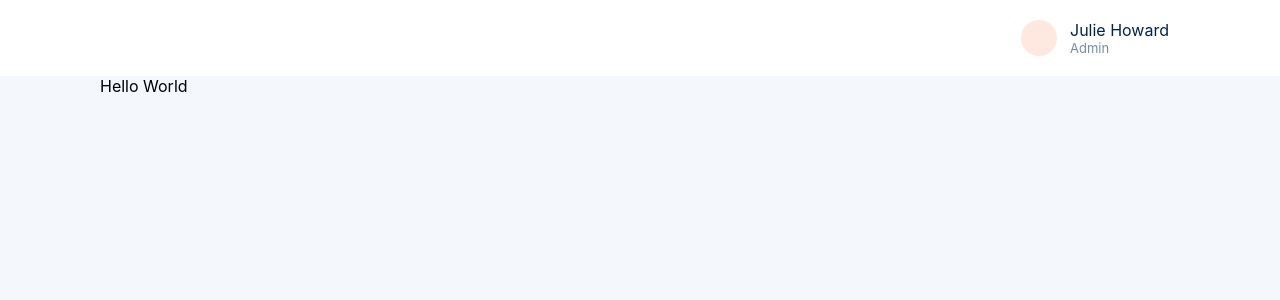
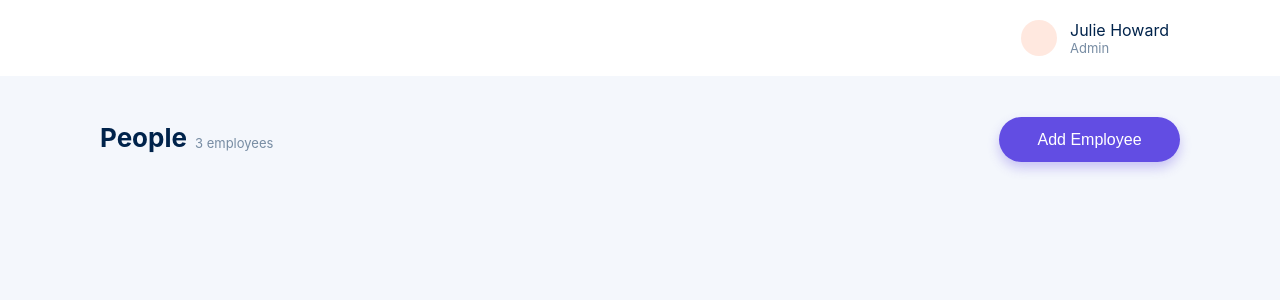
Before and after one commit to Mikjail/employeesRemote, a React (Create React App) app: page / in a window 1280 px wide. Shown: the top 300 px of the page. Built offline with nearby package versions, Linux system fonts and the light colour scheme.

Commit message:
EmployeeList Container - Adding Employee list container with header view

```diff
--- a/src/App.js
+++ b/src/App.js
@@ -1,22 +1,31 @@
 import React from 'react';
 import './styles/variables.css';
 import './App.css';
-import { BrowserRouter } from 'react-router-dom';
+import { BrowserRouter, Switch, Route } from 'react-router-dom';
 import { Provider } from 'react-redux';
 import { createStore } from 'redux';
 import Layout from './hoc/Layout/layout';
 import reducers from './store/reducers';
+import EmployeeList from './containers/EmployeeList/EmployeeList';
 
 const store = createStore(reducers);
 
-const App = () => (
+const App = () => {
+  const routes = (
+    <Switch>
+      <Route path="/" exact component={EmployeeList} />
+    </Switch>
+  );
+
+  return (
     <Provider store={store}>
       <BrowserRouter>
         <Layout>
-        <div className="App">Hello World</div>
+          {routes}
         </Layout>
       </BrowserRouter>
     </Provider>
   );
+};
 
 export default App;
--- /dev/null
+++ b/src/containers/EmployeeList/EmployeeList.js
@@ -0,0 +1,46 @@
+import React, { useEffect } from 'react';
+import { connect } from 'react-redux';
+import * as actions from '../../store/actions';
+import style from './EmployeeList.module.css';
+import commonStyle from '../../styles/common.module.css';
+
+const employeeList = (props) => {
+  const { onFetchEmployees, employees } = props;
+
+  useEffect(() => {
+    onFetchEmployees();
+  }, [onFetchEmployees]);
+
+  const addEmployee = () => {
+    console.log('add employee clicked');
+  };
+
+  return (
+    <div className={style.content} data-testid="employees-list">
+      <div className={style.header} data-testid="headline">
+        <div className={style.headline}>
+          <h2 className={commonStyle.headline}>
+            People
+          </h2>
+          <small>
+            <span data-testid="counter">
+              {employees.length}
+            </span>
+            {' '}
+            employees
+          </small>
+        </div>
+        <button type="button" className={commonStyle.primaryBtn} onClick={addEmployee} data-testid="add-btn">
+          Add Employee
+        </button>
+      </div>
+    </div>
+  );
+};
+
+const mapStateToProps = ({ employees }) => ({ employees });
+
+const mapDispatchToProps = (dispatch) => ({
+  onFetchEmployees: () => dispatch(actions.fetchEmployees())
+});
+export default connect(mapStateToProps, mapDispatchToProps)(employeeList);
--- /dev/null
+++ b/src/containers/EmployeeList/EmployeeList.module.css
@@ -0,0 +1,25 @@
+.content {
+  display: grid;
+  grid-template-rows: 77px 1fr;
+}
+
+.header {
+  display: flex;
+  justify-content: space-between;
+  padding-top: 41px;
+}
+
+.headline {
+  display: flex;
+  align-items: flex-end;
+}
+
+.headline h2 {
+  margin: 0 8px 0 0;
+}
+
+.headline small {
+  color: var(--font-light);
+  font-size: 13px;
+  padding-bottom: 2px;
+}
--- a/src/store/reducers/employees.js
+++ b/src/store/reducers/employees.js
@@ -1,6 +1,6 @@
 import { FETCH_EMPLOYEES } from '../actions/actionTypes';
 
-const initialState = [
+export const initialState = [
   {
     id: 1,
     name: 'Kermie',
--- a/src/store/reducers/index.js
+++ b/src/store/reducers/index.js
@@ -2,5 +2,5 @@ import { combineReducers } from 'redux';
 import employeesReducer from './employees';
 
 export default combineReducers({
-  employeesReducer
+  employees: employeesReducer
 });
```
Also changed, not shown: src/utils/test.utils.js (added, +26 -0 lines), 1 other file (tests, documents, lock files or other folders). Lines whose indentation alone changed are shown as unchanged.
